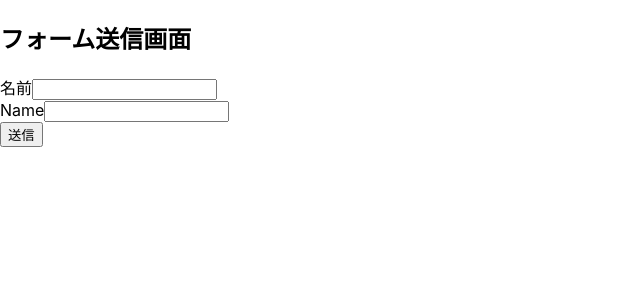
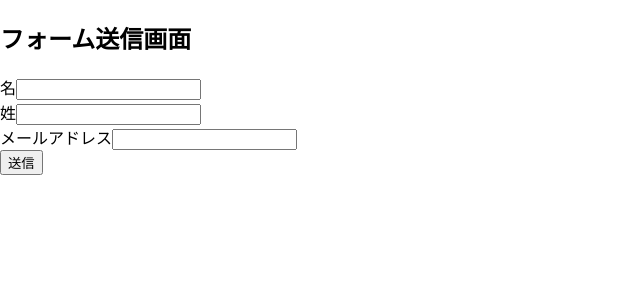
Before and after one commit to sheepover96/marsbuysell_client, a React (Create React App) app: page /purchase in a window 1280 px wide. Shown: the top 300 px of the page, without its empty margins (0-640 px from the left). Built offline with nearby package versions, Linux system fonts and the light colour scheme.

Commit message:
エンドポイントを追加

```diff
--- a/src/Purchase.js
+++ b/src/Purchase.js
@@ -24,8 +24,36 @@ class FormSubmitComponent extends Component {
 
   handleSubmit = (event) => {
     event.preventDefault();
-    // フォームデータをサーバーに送信または他の処理を行う
-    console.log('フォームデータが送信されました:', this.state.formData);
+    const apiUrl = 'https://api.example.com/submit-form';
+
+    // POSTリクエストの設定
+    const requestOptions = {
+      method: 'POST',
+      headers: {
+        'Content-Type': 'application/json',
+      },
+      body: JSON.stringify(this.state.formData),
+    };
+
+    // Fetch APIを使用してリクエストを送信
+    fetch(apiUrl, requestOptions)
+      .then((response) => {
+        if (!response.ok) {
+          throw new Error('ネットワークエラー');
+        }
+        return response.json();
+      })
+      .then((data) => {
+        // レスポンスデータを処理する
+        console.log('サーバーレスポンス:', data);
+        // 成功した場合、ここで適切なアクションを実行
+        this.props.history.push('/thanks');
+      })
+      .catch((error) => {
+        // エラーハンドリング
+        console.error('エラー:', error);
+        // 失敗した場合、エラーメッセージを表示または適切なアクションを実行
+      });
   };
 
   render() {
@@ -36,14 +64,34 @@ class FormSubmitComponent extends Component {
         <h2>フォーム送信画面</h2>
         <form onSubmit={this.handleSubmit}>
           <div>
-            <label htmlFor="yournameJP">名前</label>
-            <input type="text" id="yournameJP" name="yournameJP"
-              value={formData.yournameJP} onChange={this.handleInputChange}/>
+            <label htmlFor="firstName">名</label>
+            <input
+              type="text"
+              id="firstName"
+              name="firstName"
+              value={formData.firstName}
+              onChange={this.handleInputChange}
+            />
           </div>
           <div>
-            <label htmlFor="yournameENG">Name</label>
-            <input type="text" id="yournameENG" name="yournameENG"
-              value={formData.yournameENG} onChange={this.handleInputChange}/>
+            <label htmlFor="lastName">姓</label>
+            <input
+              type="text"
+              id="lastName"
+              name="lastName"
+              value={formData.lastName}
+              onChange={this.handleInputChange}
+            />
+          </div>
+          <div>
+            <label htmlFor="email">メールアドレス</label>
+            <input
+              type="email"
+              id="email"
+              name="email"
+              value={formData.email}
+              onChange={this.handleInputChange}
+            />
           </div>
           <button type="submit">送信</button>
         </form>
```
